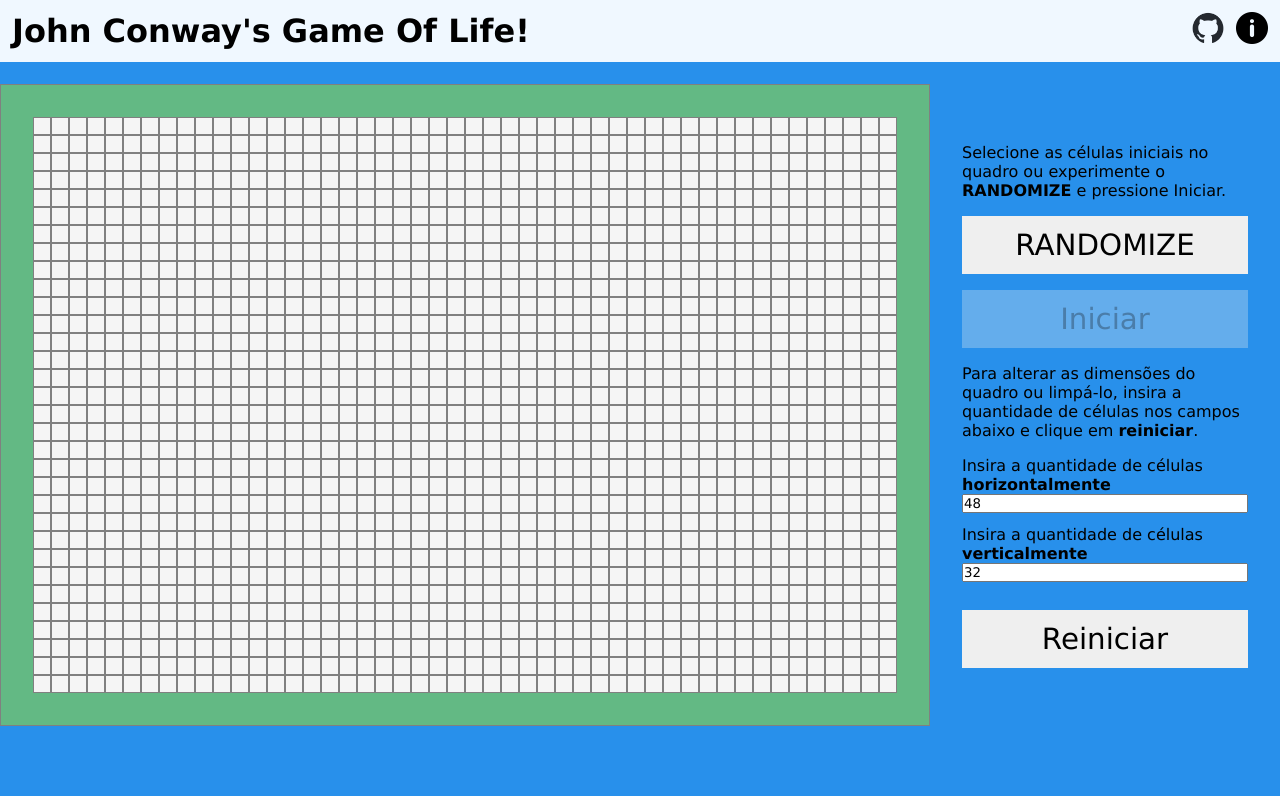
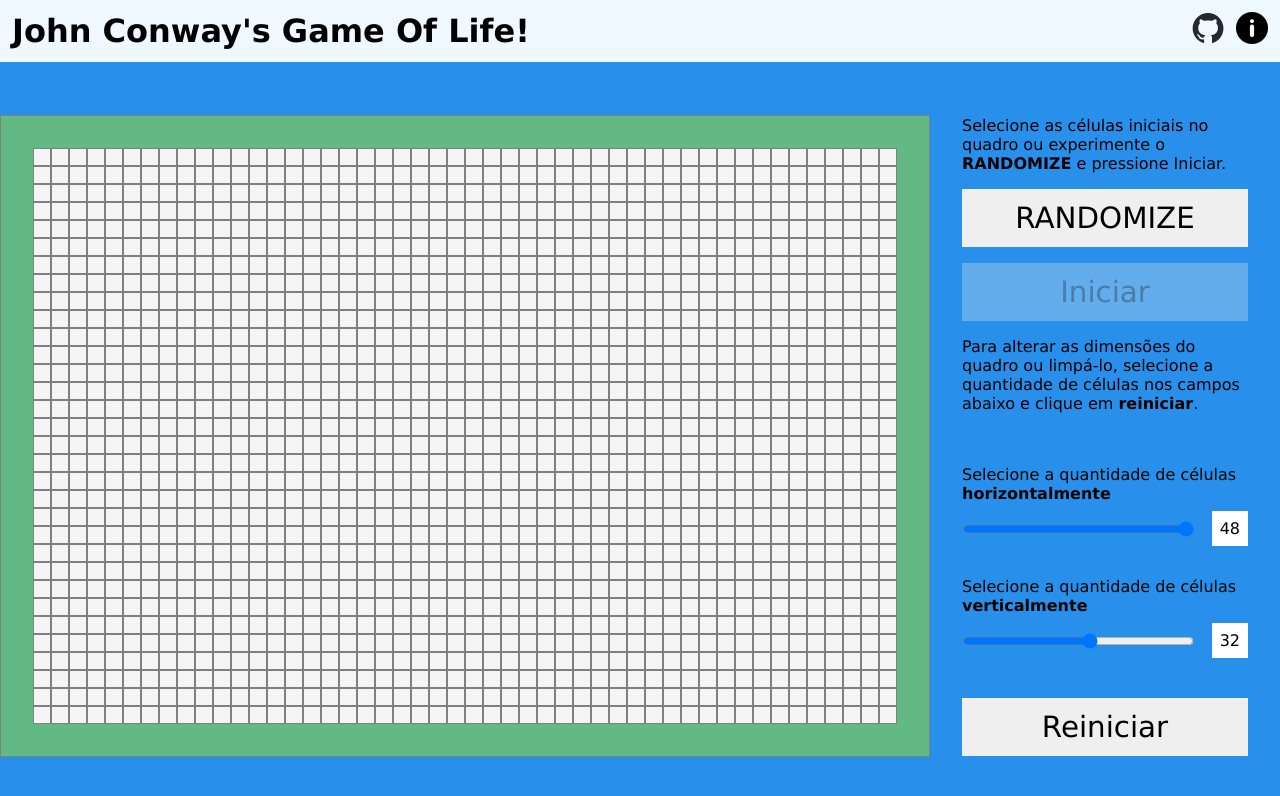
Before and after one commit to mhenrique94/game_of_life, a Vue app in the folder golvue/: page / in a window 1280 px wide. Shown: the top 796 px of the page. Built offline with nearby package versions, Linux system fonts and the light colour scheme.

Commit message:
Adicionado sliders para seleção do número de células no quadro

```diff
--- a/golvue/src/components/CanvasBase.vue
+++ b/golvue/src/components/CanvasBase.vue
@@ -26,21 +26,42 @@
       </button>
       <div class="controlForm">
         <p>
-          Para alterar as dimensões do quadro ou limpá-lo, insira a quantidade
-          de células nos campos abaixo e clique em
+          Para alterar as dimensões do quadro ou limpá-lo, selecione a
+          quantidade de células nos campos abaixo e clique em
           <span class="boldText">reiniciar</span>.
         </p>
         <div class="inputForm">
           <label for="boardWidth"
-            >Insira a quantidade de células
+            >Selecione a quantidade de células
             <span class="boldText">horizontalmente</span></label
           >
-          <input type="text" name="boardWidth" v-model="width" />
+          <div class="sliderWrapper">
+            <input
+              type="range"
+              min="12"
+              max="48"
+              name="boardWidth"
+              v-model="width"
+              class="slider"
+            />
+            <div class="sliderValue">{{ width }}</div>
+          </div>
+          <br />
           <label for="boardHeight"
-            >Insira a quantidade de células
+            >Selecione a quantidade de células
             <span class="boldText">verticalmente</span></label
           >
-          <input type="text" name="boardHeight" v-model="height" />
+          <div class="sliderWrapper">
+            <input
+              type="range"
+              min="12"
+              max="48"
+              name="boardHeight"
+              v-model="height"
+              class="slider"
+            />
+            <div class="sliderValue">{{ height }}</div>
+          </div>
         </div>
         <button class="controlButton" @click="start()">Reiniciar</button>
       </div>
@@ -253,13 +274,32 @@ export default {
 .inputForm {
   display: flex;
   flex-direction: column;
+  margin: 24px auto;
 }
 
-input {
-  margin-bottom: 12px;
+label {
+  margin-top: 12px;
 }
 
 .coverBoard {
   display: none !important;
 }
+
+.slider {
+  width: 100%;
+  margin: 0;
+}
+
+.sliderWrapper {
+  display: flex;
+  gap: 18px;
+  justify-content: space-between;
+  align-items: center;
+  margin-top: 8px;
+}
+
+.sliderValue {
+  background-color: white;
+  padding: 8px;
+}
 </style>
--- a/golvue/src/components/SingleCell.vue
+++ b/golvue/src/components/SingleCell.vue
@@ -18,6 +18,7 @@ export default {
   margin: 0px;
   line-height: 0;
   background-color: whitesmoke;
+  transition: background-color 0.25s linear;
   border: 1px solid gray;
 }
 
```
